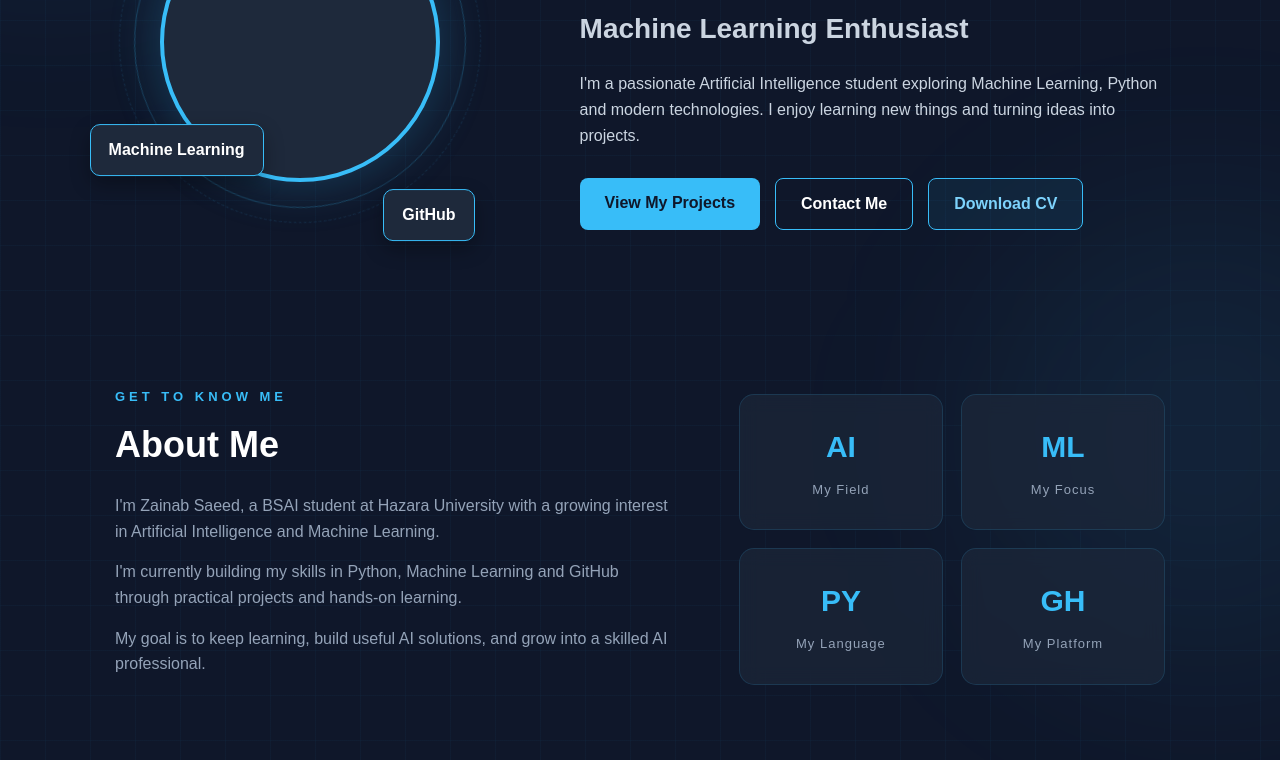
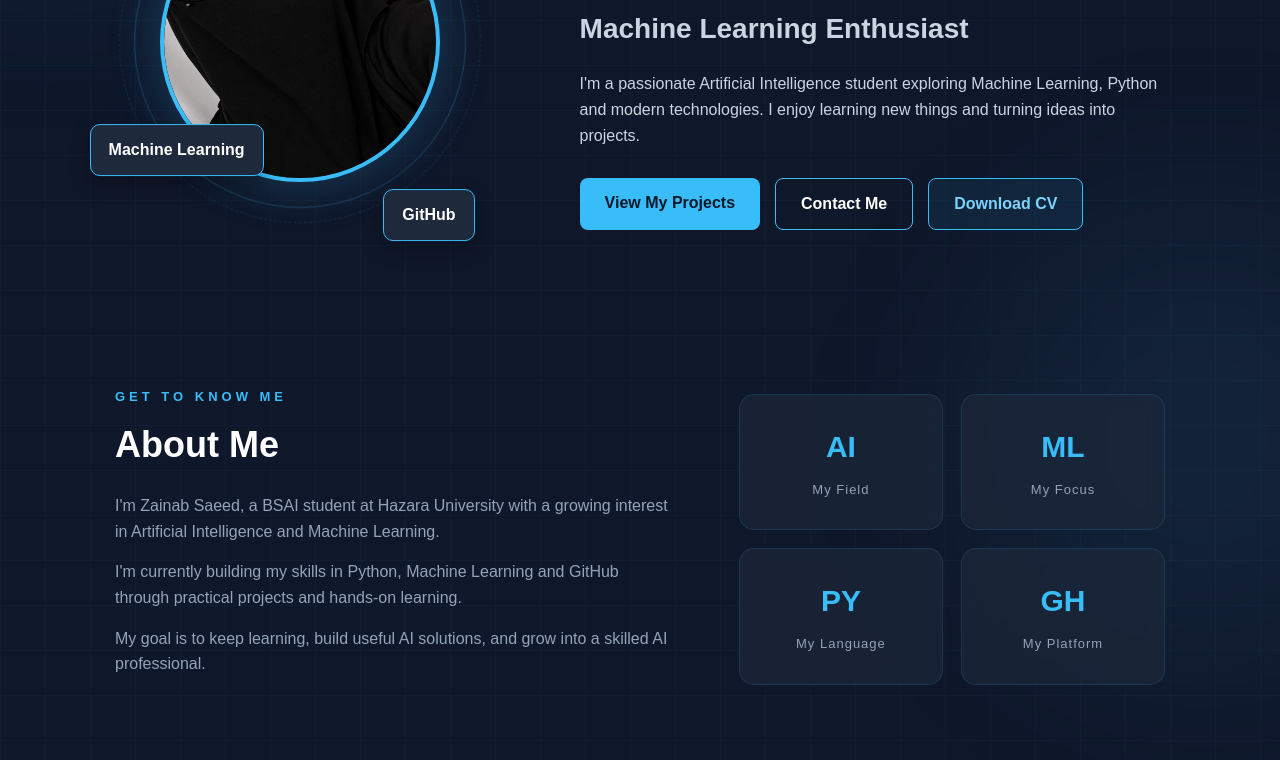
Before and after one commit to zainabsaeed126/portfolio, a plain HTML site: page index.html in a window 1280 px wide. Shown: the part 340-1100 px from the top of the page. Drawn offline with Linux system fonts and the light colour scheme.

Commit message:
Update profile image

```diff
--- a/index.html
+++ b/index.html
@@ -38,7 +38,7 @@
     <section id="home" class="hero">
         <div class="hero-visual">
     <div class="profile-circle">
-    <img src="profile.jpg" alt="Zainab Saeed">
+    <img src="profile.jpeg" alt="Zainab Saeed">
 </div>
 
     <div class="floating-card card-one">
```
